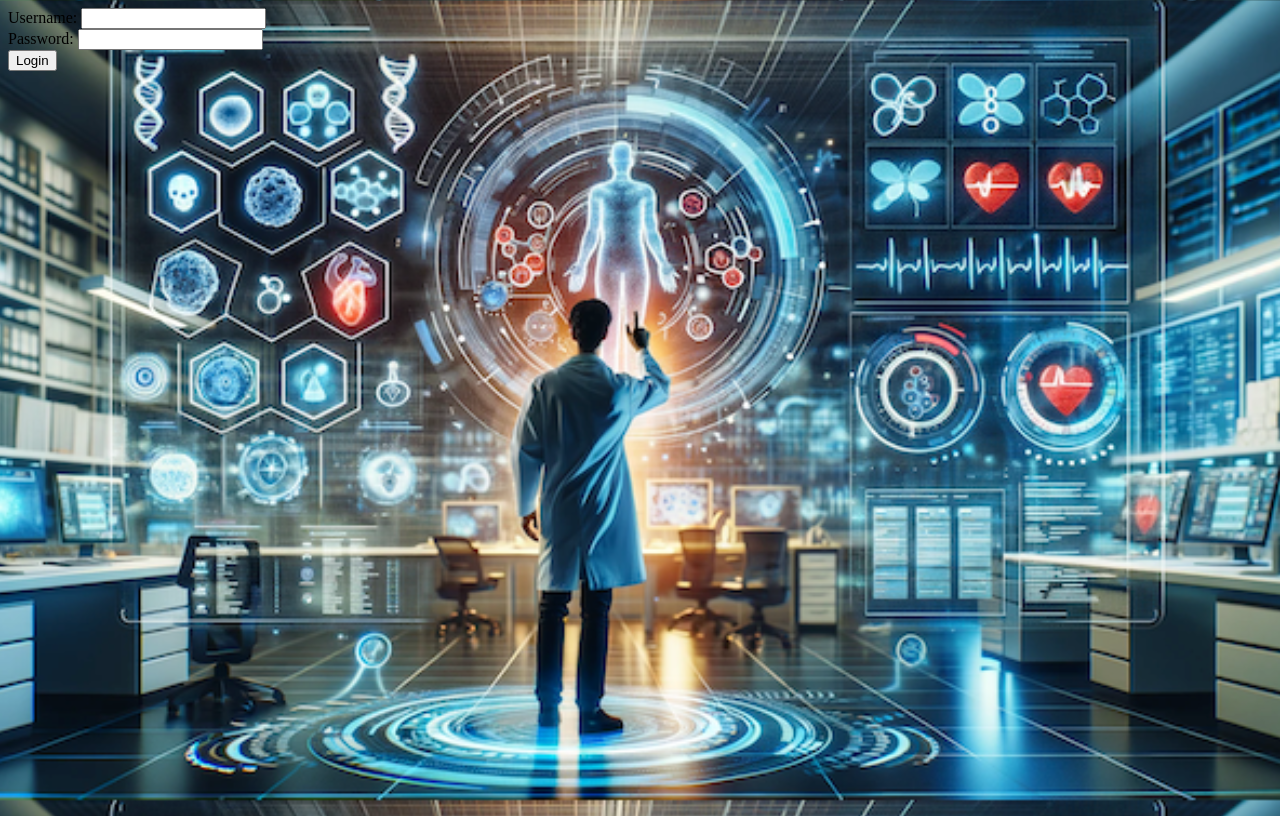
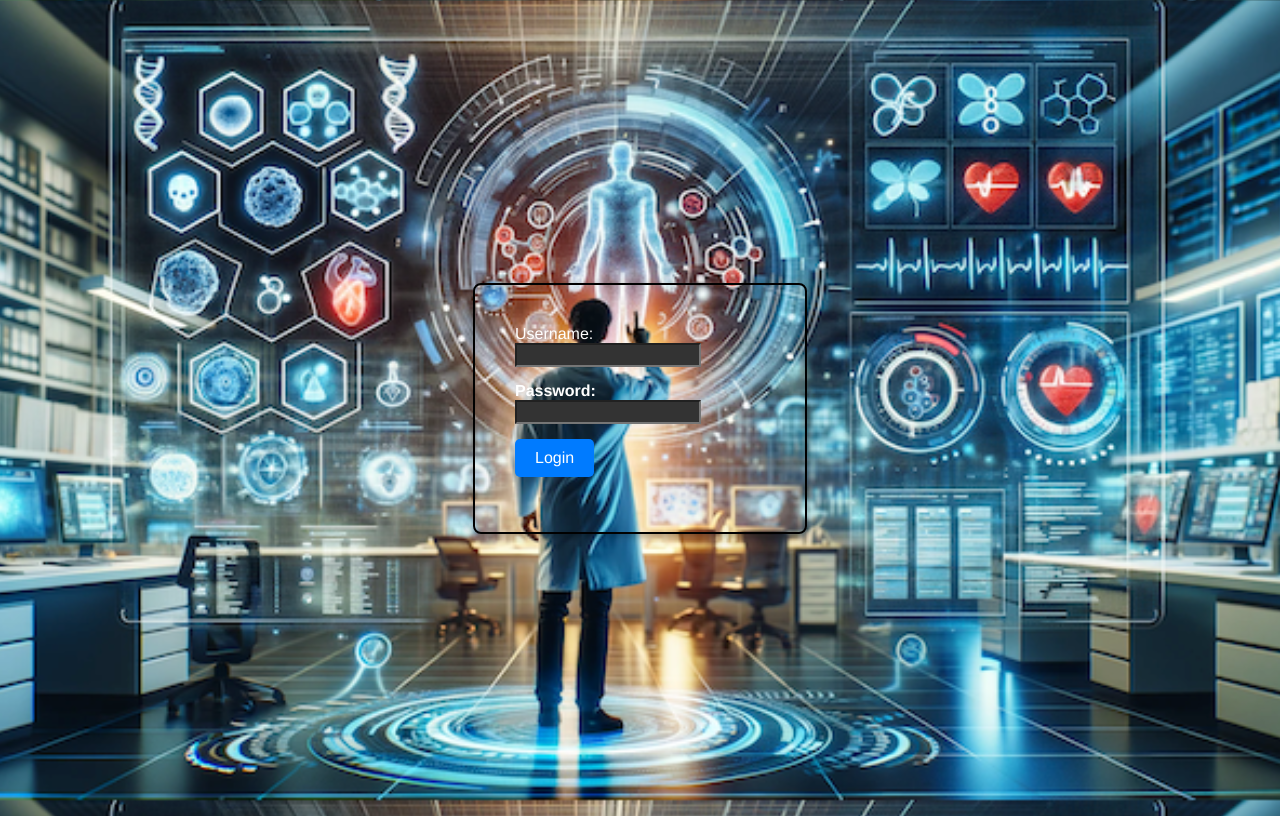
Before and after one commit to garymdmd/pyWeb2, a Flask app: page /login in a window 1280 px wide. Run offline with Flask 3, Linux system fonts and the light colour scheme; parts of the project's set-up code (start-up, migrations or seed data) failed here and were passed over.

Commit message:
css changes to form

```diff
--- a/static/css/main.css
+++ b/static/css/main.css
@@ -6,6 +6,14 @@
     background-repeat: no-repeat;
 }
 .index-body h1 {
+    color: white;
+    /* Any other styles you want to apply to the h1 on the index page */
+}
+
+.white-text {
+    color: white;
+}
+.login-body h1 {
     color: white;
     /* Any other styles you want to apply to the h1 on the index page */
 }
@@ -58,3 +66,56 @@
     background-attachment: fixed;
     /* Your existing styles */
 }
+/* Global form styling that can be reused */
+.centered-form {
+    display: flex;
+    justify-content: center; /* Center horizontally */
+    align-items: center; /* Center vertically */
+    height: 100vh; /* Full viewport height */
+}
+
+.form-box {
+    /*background: blue; /* Background color for the form */
+    padding: 40px; /* Padding inside the form box */
+    border-radius: 8px; /* Rounded corners for the form box */
+    box-shadow: 0 2px 10px rgba(0, 0, 0, 0.3); /* Shadow for a 3D effect */
+    width: 40%; /* Width of the form box */
+    max-width: 300px; /* Maximum width of the form box */
+    border: 2px solid black; /* Adds a black border around the form box */
+    margin: auto; /* Auto margins for horizontal centering */
+
+}
+
+/* This will ensure that the form itself doesn't inherit the white-text color if not desired */
+.centered-form form {
+    color: initial; /* Reset color to default */
+}
+/* Specific width for a smaller form */
+.form-box.small-form {
+    width: 250px;
+}
+/* Explicit styles for form elements */
+.form-box form, .form-box label, .form-box input, .form-box button {
+    color: white; /* This will set the text color to white */
+    font-family: 'Helvetica', sans-serif; /* Helvetica font */
+    font-size: 16px; /* Font size 16px */
+}
+.form-box div {
+    margin-bottom: 15px; /* Adds space between form elements */
+}
+.form-box button {
+    background-color: #007bff; /* Sets the button background to a blue color */
+    color: white; /* Ensures the button text is white */
+    border: none; /* Removes the default border */
+    padding: 10px 20px; /* Adds padding inside the button */
+    border-radius: 5px; /* Rounds the corners of the button */
+    cursor: pointer; /* Changes the cursor to a pointer when hovering over the button */
+}
+.form-box button:hover {
+    background-color: #0056b3; /* Darker blue on hover for the button */
+}
+.form-box input {
+    color: white; /* Ensures typed text is white */
+    /* You may want to add a background color that contrasts with white text */
+    background-color: #333; /* Example: dark background for visibility */
+}
--- a/templates/login.html
+++ b/templates/login.html
@@ -7,17 +7,24 @@
     <link rel="stylesheet" href="{{ url_for('static', filename='css/main.css') }}">
 </head>
 <body class="login-body">
-<form method="post" class="white-text">
+<div class="centered-form">
+    <div class="form-box small-form">
+        <form method="post">
             <div>
                 <label for="username">Username:</label>
                 <input type="text" id="username" name="username" required>
+                <b>
             </div>
             <div>
                 <label for="password">Password:</label>
                 <input type="password" id="password" name="password" required>
+
             </div>
             <div>
+                <b>
                 <button type="submit">Login</button>
             </div>
         </form>
+    </div>
+</div>
 </body>
```
Lines whose indentation alone changed are shown as unchanged.
